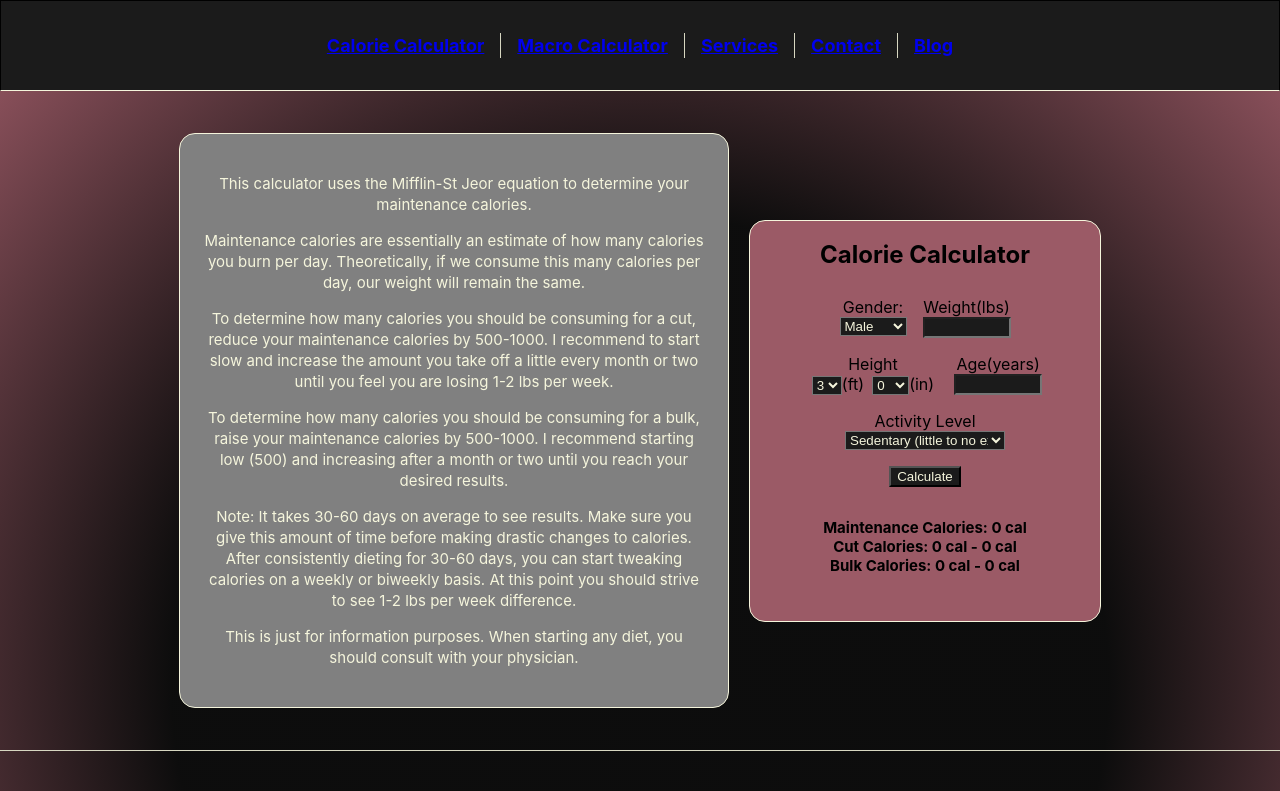
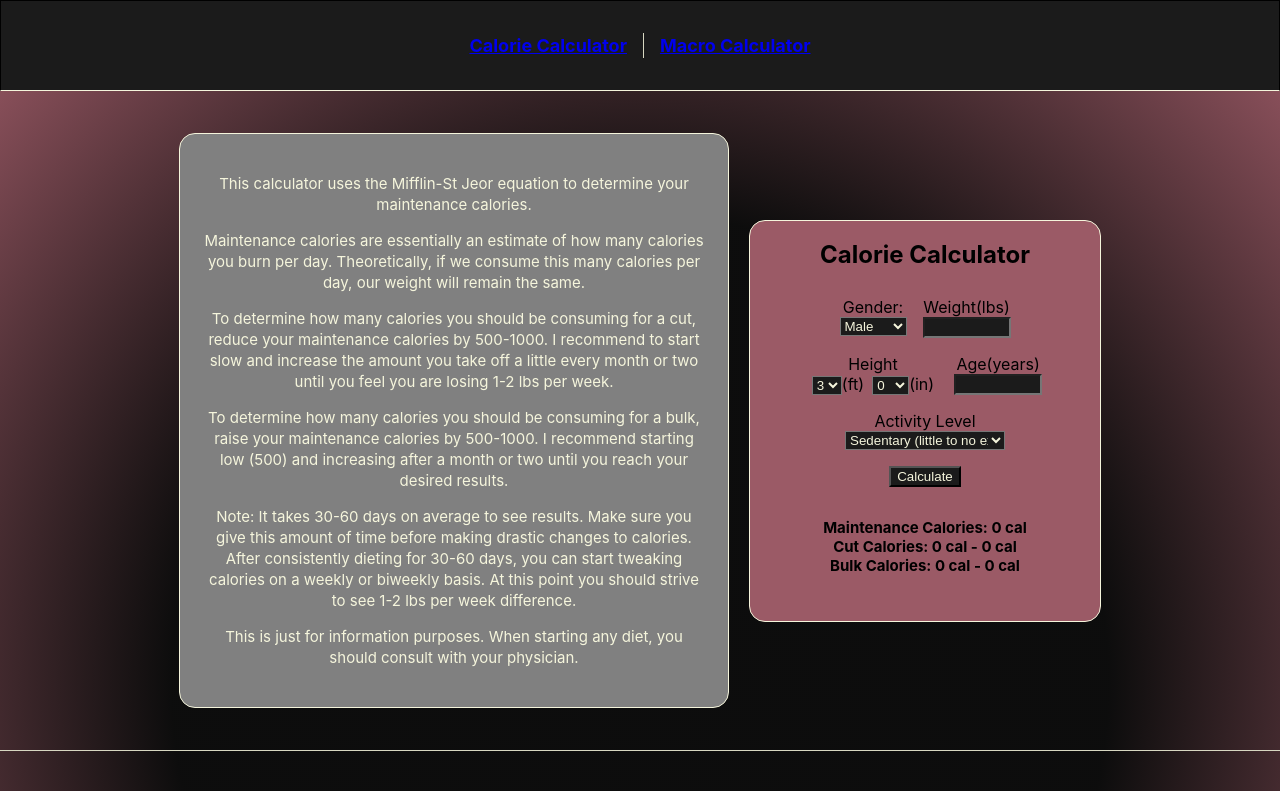
Before and after one commit to tfuent1/macros, a React (Create React App) app: page / in a window 1280 px wide. Shown: the top 791 px of the page. Built offline with nearby package versions, Linux system fonts and the light colour scheme.

Commit message:
removed unused navbar links

```diff
--- a/src/components/navbar/navbar.jsx
+++ b/src/components/navbar/navbar.jsx
@@ -7,12 +7,6 @@ const Menu = () => (
   <p><a href='#page'>Calorie Calculator</a></p>
   <Divider aria-hidden="true" sx={{bgcolor: "beige"}} orientation="vertical" flexItem />
   <p><a href='#macro'>Macro Calculator</a></p>
-  <Divider aria-hidden="true" sx={{bgcolor: "beige"}} orientation="vertical" flexItem />
-  <p><a href='#services'>Services</a></p>
-  <Divider aria-hidden="true" sx={{bgcolor: "beige"}} orientation="vertical" flexItem />
-  <p><a href='#contact'>Contact</a></p>
-  <Divider aria-hidden="true" sx={{bgcolor: "beige"}} orientation="vertical" flexItem />
-  <p><a href='#blog'>Blog</a></p>
   </>
 )
 
```
